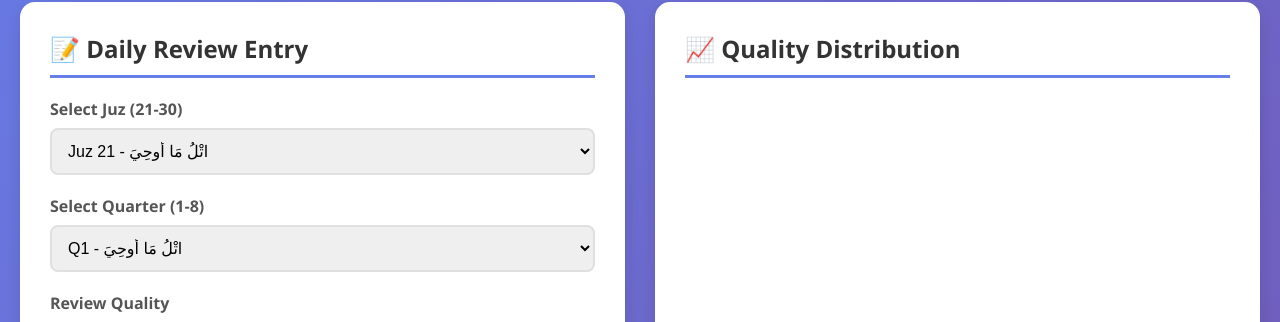
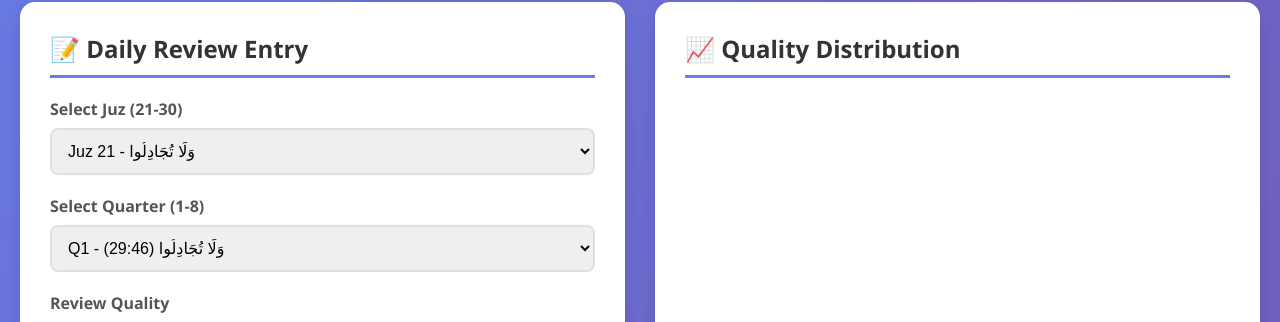
Before and after one commit to alloua1/Quran, a plain HTML site: page index.html in a window 1280 px wide. Shown: the part 344-666 px from the top of the page. Drawn offline with nearby package versions, Linux system fonts and the light colour scheme.

Commit message:
index.html

```diff
--- a/index.html
+++ b/index.html
@@ -285,7 +285,7 @@
                     <div class="form-group">
                         <label>Select Juz (21-30)</label>
                         <select id="juzSelect" onchange="updateQuarterOptions()">
-                            <option value="21">Juz 21 - اتْلُ مَا أُوحِيَ</option>
+                            <option value="21">Juz 21 - وَلَا تُجَادِلُوا</option>
                             <option value="22">Juz 22 - وَمَن يَقْنُتْ</option>
                             <option value="23">Juz 23 - وَمَا لِيَ</option>
                             <option value="24">Juz 24 - فَمَنْ أَظْلَمُ</option>
@@ -387,16 +387,106 @@
         let qualityChart, juzChart, masteryChart, dailyChart;
 
         const quarterVerses = {
-            21: ['اتْلُ مَا أُوحِيَ', 'وَاعْلَمُوا أَنَّمَا', 'وَقَالَ الَّذِينَ', 'وَمَن يَقْنُتْ', 'قُلْنَا احْمِلْ', 'وَقِيلَ يَا أَرْضُ', 'وَإِلَىٰ عَادٍ', 'قَالُوا يَا شُعَيْبُ'],
-            22: ['وَمَن يَقْنُتْ', 'وَمَا كَانَ', 'وَلَا تَحْسَبَنَّ', 'أَفَمَن يَعْلَمُ', 'إِنَّمَا يُؤْمِنُ', 'وَإِذْ قَالَ', 'قَالَ يَا قَوْمِ', 'وَكَذَٰلِكَ أَنزَلْنَاهُ'],
-            23: ['وَمَا لِيَ', 'وَلَا تُجَادِلُوا', 'قَالَ إِنِّي', 'وَمَا مِن دَابَّةٍ', 'إِنَّ اللَّهَ', 'وَإِذْ قَالَ إِبْرَاهِيمُ', 'وَلَا تَكُونُوا', 'وَلَوْ أَنَّمَا'],
-            24: ['فَمَنْ أَظْلَمُ', 'وَإِذَا مَسَّ', 'أَلَا إِنَّ', 'اللَّهُ لَطِيفٌ', 'وَيَعْبُدُونَ', 'وَقَالَ الَّذِينَ', 'حم', 'فَإِنْ أَعْرَضُوا'],
-            25: ['إِلَيْهِ يُرَدُّ', 'وَلَوْ بَسَطَ', 'وَمَنْ أَضَلُّ', 'وَقَالَ الَّذِينَ', 'وَلَا يَزَالُ', 'قُلْ أَرَأَيْتُمْ', 'وَلَوْ شَاءَ رَبُّكَ', 'لِّيُنذِرَ'],
-            26: ['حم', 'إِنَّ الَّذِينَ', 'حم', 'وَمَا يَسْتَوِي', 'حم', 'قَالَ فَمَا خَطْبُكُمْ', 'وَمَا كُنتَ', 'وَالَّذِينَ يُحَاجُّونَ'],
-            27: ['قَالَ فَمَا خَطْبُكُمْ', 'وَمَا كُنتَ', 'وَالَّذِينَ يُحَاجُّونَ', 'حم', 'إِنَّ الَّذِينَ', 'حم', 'حم', 'وَيَوْمَ تَقُومُ'],
-            28: ['قَدْ سَمِعَ اللَّهُ', 'لَّا يَسْتَوِي', 'إِنَّا نَحْنُ', 'تَبَارَكَ الَّذِي', 'فَتَوَكَّلْ', 'وَإِذَا مَرُّوا', 'ن وَالْقَلَمِ', 'يَوْمَ يُكْشَفُ'],
-            29: ['تَبَارَكَ الَّذِي', 'وَقَالَ الَّذِينَ', 'إِنَّا بَلَوْنَاهُمْ', 'سَأَلَ سَائِلٌ', 'وَاصْبِرْ', 'إِنَّا أَرْسَلْنَا', 'وَالْمُرْسَلَاتِ', 'عَمَّ يَتَسَاءَلُونَ'],
-            30: ['عَمَّ يَتَسَاءَلُونَ', 'وَالنَّازِعَاتِ', 'عَبَسَ وَتَوَلَّىٰ', 'إِذَا الشَّمْسُ', 'وَاللَّيْلِ', 'لَمْ يَكُنِ', 'أَلْهَاكُمُ', 'وَالْعَصْرِ']
+            21: [
+                'Q1 - وَلَا تُجَادِلُوا (29:46)',
+                'Q2 - الم (30:1)',
+                'Q3 - مُنِيبِينَ إِلَيْهِ (30:31)',
+                'Q4 - وَلَئِن سَأَلْتَهُم (30:54)',
+                'Q5 - وَمَن يُسْلِمْ (31:22)',
+                'Q6 - يَا أَيُّهَا النَّاسُ (32:11)',
+                'Q7 - يَا أَيُّهَا النَّبِيُّ (33:1)',
+                'Q8 - لَّقَدْ كَانَ (33:18)'
+            ],
+            22: [
+                'Q1 - وَمَن يَقْنُتْ (33:31)',
+                'Q2 - لَا يَحِلُّ (33:51)',
+                'Q3 - يَا أَيُّهَا النَّبِيُّ (33:60)',
+                'Q4 - سَبَأٍ (34:10)',
+                'Q5 - قُلْ مَن (34:24)',
+                'Q6 - وَقَالَ الَّذِينَ (34:46)',
+                'Q7 - يَا أَيُّهَا النَّاسُ (35:15)',
+                'Q8 - وَمَا يَسْتَوِي (35:41)'
+            ],
+            23: [
+                'Q1 - وَمَا لِيَ (36:28)',
+                'Q2 - وَمَا عَلَّمْنَاهُ (36:60)',
+                'Q3 - وَامْتَازُوا (37:22)',
+                'Q4 - وَلَقَدْ أَرْسَلْنَا (37:83)',
+                'Q5 - فَتَوَلَّ (37:145)',
+                'Q6 - وَحُكْمًا (38:21)',
+                'Q7 - إِنَّ هَذَا (38:52)',
+                'Q8 - وَاللَّهُ يَعْلَمُ (39:8)'
+            ],
+            24: [
+                'Q1 - فَمَنْ أَظْلَمُ (39:32)',
+                'Q2 - قُلْ يَا عِبَادِيَ (39:53)',
+                'Q3 - حم (40:1)',
+                'Q4 - وَيَوْمَ تَقُومُ (40:21)',
+                'Q5 - وَقَالَ فِرْعَوْنُ (40:41)',
+                'Q6 - وَلَقَدْ أَرْسَلْنَا (40:66)',
+                'Q7 - حم (41:9)',
+                'Q8 - وَمَنْ أَضَلُّ (41:25)'
+            ],
+            25: [
+                'Q1 - إِلَيْهِ يُرَدُّ (41:47)',
+                'Q2 - وَمَا تَكُونُ (42:13)',
+                'Q3 - وَلَوْ بَسَطَ (42:27)',
+                'Q4 - وَمَنْ أَظْلَمُ (42:51)',
+                'Q5 - وَإِذَا بُشِّرَ (43:24)',
+                'Q6 - وَلَمَّا ضُرِبَ (43:57)',
+                'Q7 - حم (44:17)',
+                'Q8 - حم (45:12)'
+            ],
+            26: [
+                'Q1 - حم (46:1)',
+                'Q2 - وَاذْكُرْ أَخَا (46:21)',
+                'Q3 - فَهَلْ عَسَيْتُمْ (47:10)',
+                'Q4 - أَفَلَمْ يَسِيرُوا (47:33)',
+                'Q5 - لَّقَدْ رَضِيَ (48:18)',
+                'Q6 - يَا أَيُّهَا الَّذِينَ (49:1)',
+                'Q7 - إِنَّمَا الْمُؤْمِنُونَ (49:14)',
+                'Q8 - وَقَالَ قَرِينُهُ (50:27)'
+            ],
+            27: [
+                'Q1 - قَالَ فَمَا خَطْبُكُمْ (51:31)',
+                'Q2 - وَالطُّورِ (52:24)',
+                'Q3 - وَالنَّجْمِ (53:26)',
+                'Q4 - فَبِأَيِّ آلَاءِ (54:9)',
+                'Q5 - الرَّحْمَٰنُ (55:1)',
+                'Q6 - إِذَا وَقَعَتِ (56:1)',
+                'Q7 - فَلَا أُقْسِمُ (56:75)',
+                'Q8 - أَلَمْ يَأْنِ (57:16)'
+            ],
+            28: [
+                'Q1 - قَدْ سَمِعَ اللَّهُ (58:1)',
+                'Q2 - يَا أَيُّهَا الَّذِينَ (58:14)',
+                'Q3 - هُوَ الَّذِي (59:11)',
+                'Q4 - يَا أَيُّهَا الَّذِينَ (60:7)',
+                'Q5 - يَا أَيُّهَا الَّذِينَ (62:1)',
+                'Q6 - يُسَبِّحُ لِلَّهِ (63:4)',
+                'Q7 - يَا أَيُّهَا النَّبِيُّ (65:1)',
+                'Q8 - يَا أَيُّهَا النَّبِيُّ (66:1)'
+            ],
+            29: [
+                'Q1 - تَبَارَكَ الَّذِي (67:1)',
+                'Q2 - ن وَالْقَلَمِ (68:1)',
+                'Q3 - الْحَاقَّةُ (69:1)',
+                'Q4 - فَلَا أُقْسِمُ (70:19)',
+                'Q5 - قُلْ أُوحِيَ (72:1)',
+                'Q6 - إِنَّ رَبَّكَ (73:20)',
+                'Q7 - لَا أُقْسِمُ (75:1)',
+                'Q8 - هَلْ أَتَىٰ (76:19)'
+            ],
+            30: [
+                'Q1 - عَمَّ يَتَسَاءَلُونَ (78:1)',
+                'Q2 - عَبَسَ وَتَوَلَّىٰ (80:1)',
+                'Q3 - إِذَا الشَّمْسُ (82:1)',
+                'Q4 - إِذَا السَّمَاءُ (84:1)',
+                'Q5 - سَبِّحِ اسْمَ (87:1)',
+                'Q6 - وَالْفَجْرِ (90:1)',
+                'Q7 - أَلَمْ نَشْرَحْ (94:1)',
+                'Q8 - الْقَارِعَةُ (101:1)'
+            ]
         };
 
         function updateQuarterOptions() {
@@ -408,7 +498,7 @@
             verses.forEach((verse, index) => {
                 const option = document.createElement('option');
                 option.value = index + 1;
-                option.textContent = `Q${index + 1} - ${verse}`;
+                option.textContent = verse;
                 quarterSelect.appendChild(option);
             });
         }
```
